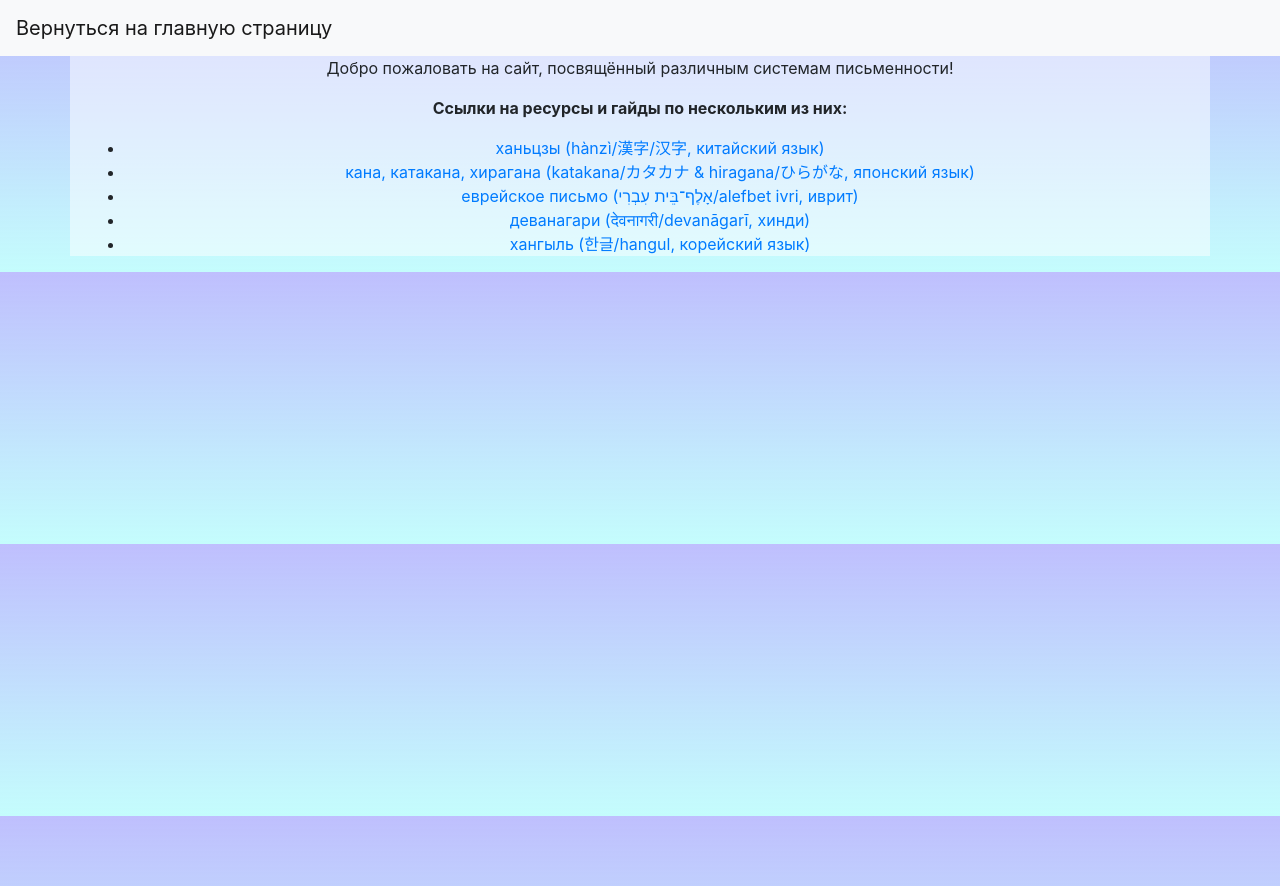
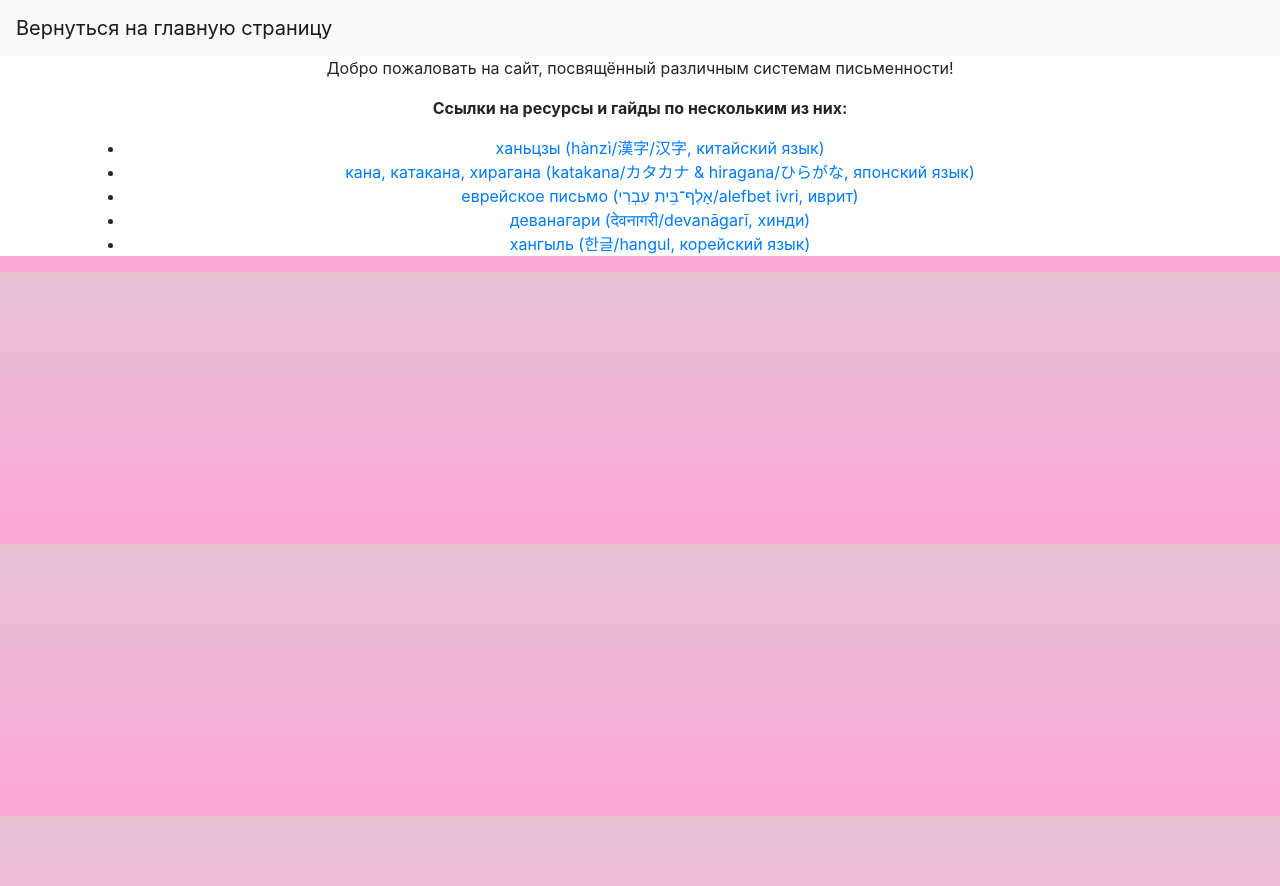
Before and after one commit to shi-anli/write, a Jekyll site: the page built from index.md, in a window 1280 px wide. Shown: the top 886 px of the page. Built offline with Jekyll 4.4.1, drawn with Linux system fonts in a browser that asks for light colours.

Commit message:
Update default.html

```diff
--- a/_layouts/default.html
+++ b/_layouts/default.html
@@ -1,12 +1,12 @@
 <!doctype html>
-<html>
+<html style="background: linear-gradient(rgba(150, 0, 70, 0.24), rgba(250, 44, 160, 0.42))">
   <head>
     <meta charset="utf-8">
     <link rel="stylesheet" href="https://stackpath.bootstrapcdn.com/bootstrap/4.3.1/css/bootstrap.min.css" integrity="sha384-ggOyR0iXCbMQv3Xipma34MD+dH/1fQ784/j6cY/iJTQUOhcWr7x9JvoRxT2MZw1T" crossorigin="anonymous">
     <title>{{ page.title }}</title>
   </head>
   {% include navigation.html %}
-  <body style="background: linear-gradient(rgba(0, 0, 250, 0.25), rgba(125, 250, 250, 0.45))">
+  <body>
     <center>
       <div class="container" style="background: rgba(255, 255, 255, 0.5)">
         {{ content }}
```
